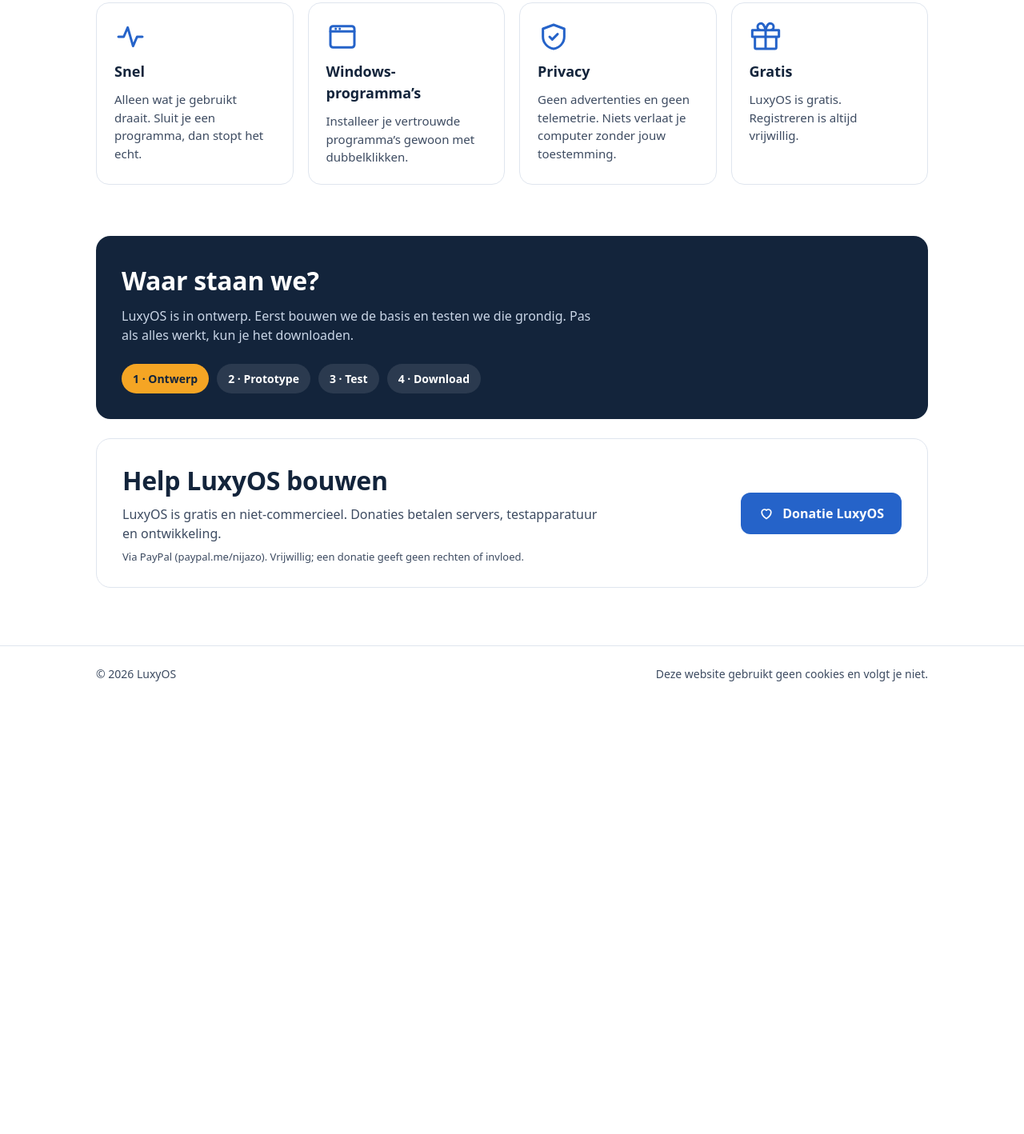
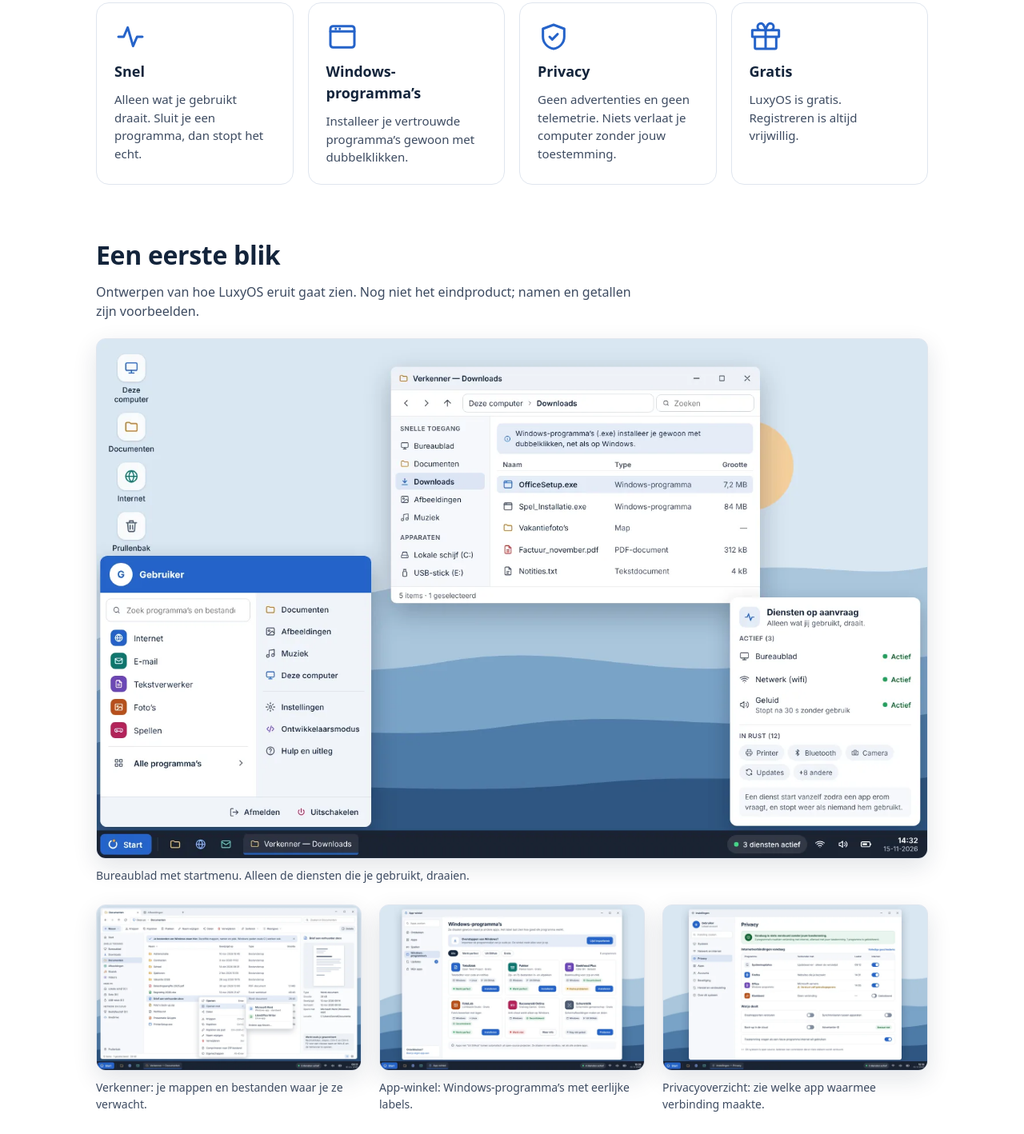
Before and after one commit to nijazo/luxyos, a plain HTML site: page website/nl/index.html in a window 1280 px wide. Shown: the part 762-2180 px from the top of the page at 80% size. Before the commit the page ends 1647 px from the top, so only its background shows below. Drawn offline with Linux system fonts and the light colour scheme.

Commit message:
Website: 'A first look' gallery with four design previews per language

```diff
--- a/website/nl/index.html
+++ b/website/nl/index.html
@@ -62,6 +62,14 @@ section.doneer .wrap { padding-top: 0; padding-bottom: 72px; }
 .knop:hover { filter: brightness(1.08); }
 .knop:focus-visible { outline: 3px solid var(--zon); outline-offset: 3px; }
 @media (prefers-color-scheme: dark) { .knop { color: #0e1828; } }
+section.blik .wrap { padding-top: 40px; padding-bottom: 8px; }
+.blik .sub { margin: -14px 0 22px; color: var(--tekst-zacht); max-width: 680px; }
+.blik figure { margin: 0; }
+.blik a { display: block; border-radius: 12px; }
+.blik a:focus-visible { outline: 3px solid var(--zon); outline-offset: 3px; }
+.blik img { display: block; width: 100%; height: auto; border-radius: 12px; border: 1px solid var(--rand); box-shadow: 0 10px 30px rgba(19,36,59,0.12); background: var(--bg-zacht); }
+.blik figcaption { margin-top: 10px; font-size: 14px; color: var(--tekst-zacht); }
+.raster3 { display: grid; grid-template-columns: repeat(auto-fit, minmax(280px, 1fr)); gap: 22px; margin-top: 26px; }
 * { box-sizing: border-box; }
 html { -webkit-text-size-adjust: 100%; }
 body {
@@ -176,6 +184,19 @@ footer .wrap { padding-top: 24px; padding-bottom: 32px; display: flex; flex-wrap
 </div>
 </section>
 
+<section class="blik">
+<div class="wrap">
+<h2>Een eerste blik</h2>
+<p class="sub">Ontwerpen van hoe LuxyOS eruit gaat zien. Nog niet het eindproduct; namen en getallen zijn voorbeelden.</p>
+<figure><a href="../img/desktop-nl-1440.webp"><img src="../img/desktop-nl-1440.webp" srcset="../img/desktop-nl-720.webp 720w, ../img/desktop-nl-1440.webp 1440w" sizes="(max-width: 1100px) 100vw, 1040px" width="1440" height="900" alt="Bureaublad van LuxyOS met het startmenu open en het overzicht van diensten" loading="lazy" decoding="async"></a><figcaption>Bureaublad met startmenu. Alleen de diensten die je gebruikt, draaien.</figcaption></figure>
+<div class="raster3">
+<figure><a href="../img/explorer-nl-1440.webp"><img src="../img/explorer-nl-1440.webp" srcset="../img/explorer-nl-720.webp 720w, ../img/explorer-nl-1440.webp 1440w" sizes="(max-width: 700px) 100vw, 340px" width="1440" height="900" alt="Verkenner met Documenten open: mappen links, bestanden met datum, type en grootte" loading="lazy" decoding="async"></a><figcaption>Verkenner: je mappen en bestanden waar je ze verwacht.</figcaption></figure>
+<figure><a href="../img/store-nl-1440.webp"><img src="../img/store-nl-1440.webp" srcset="../img/store-nl-720.webp 720w, ../img/store-nl-1440.webp 1440w" sizes="(max-width: 700px) 100vw, 340px" width="1440" height="900" alt="App-winkel met Windows-programma’s en labels die zeggen of ze werken" loading="lazy" decoding="async"></a><figcaption>App-winkel: Windows-programma’s met eerlijke labels.</figcaption></figure>
+<figure><a href="../img/privacy-nl-1440.webp"><img src="../img/privacy-nl-1440.webp" srcset="../img/privacy-nl-720.webp 720w, ../img/privacy-nl-1440.webp 1440w" sizes="(max-width: 700px) 100vw, 340px" width="1440" height="900" alt="Privacyoverzicht dat laat zien welke app waarmee verbinding maakte" loading="lazy" decoding="async"></a><figcaption>Privacyoverzicht: zie welke app waarmee verbinding maakte.</figcaption></figure>
+</div>
+</div>
+</section>
+
 <section class="status">
 <div class="wrap">
 <div class="status-blok">
```
Also changed, not shown: website/index.html (+21 -0 lines), website/img/desktop-en-1440.webp (added), website/img/desktop-en-720.webp (added), website/img/desktop-nl-1440.webp (added), website/img/desktop-nl-720.webp (added), website/img/explorer-en-1440.webp (added), website/img/explorer-en-720.webp (added), website/img/explorer-nl-1440.webp (added), website/img/explorer-nl-720.webp (added), website/img/privacy-en-1440.webp (added), website/img/privacy-en-720.webp (added), website/img/privacy-nl-1440.webp (added), website/img/privacy-nl-720.webp (added), website/img/store-en-1440.webp (added), 3 more files, 2 other files.
